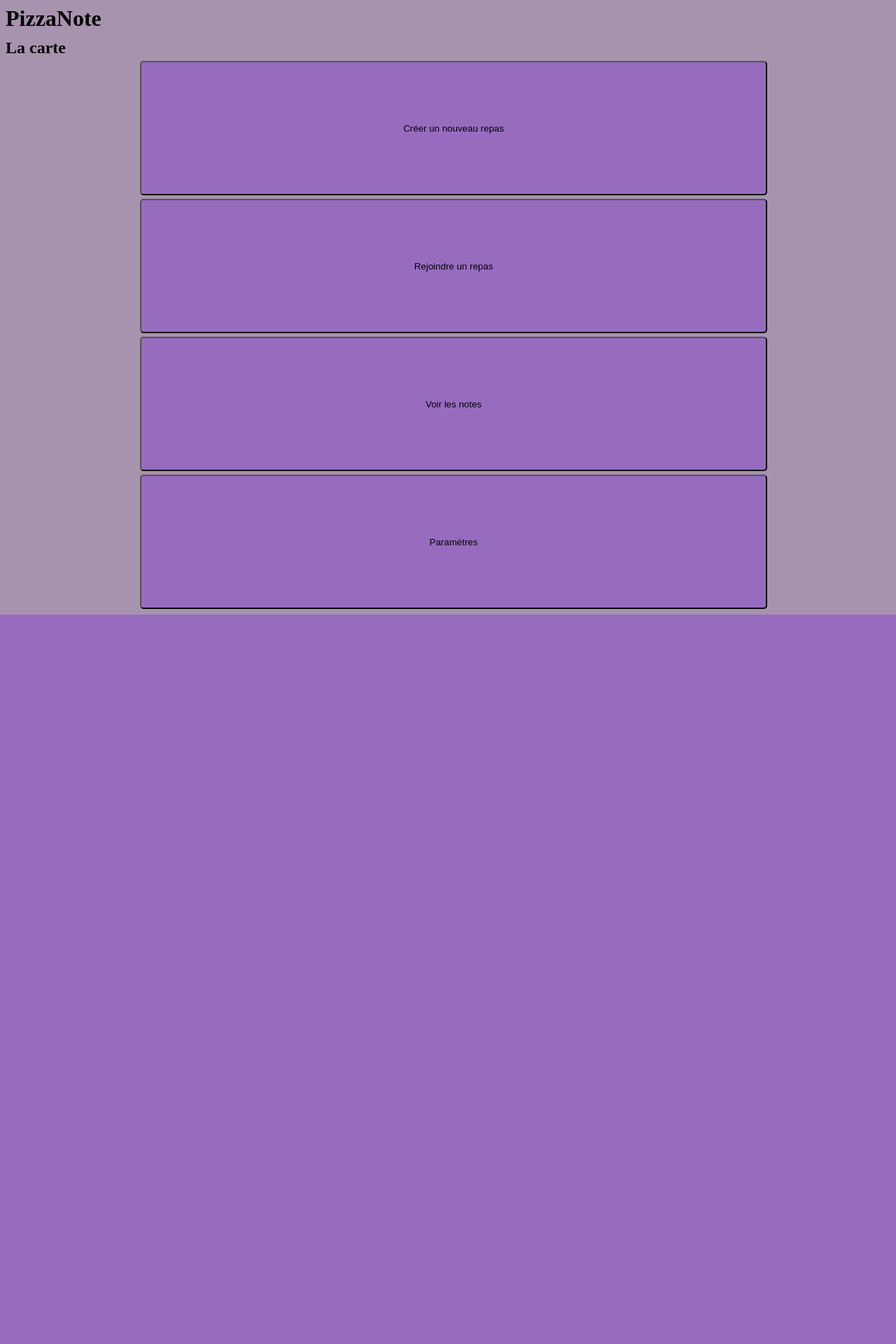
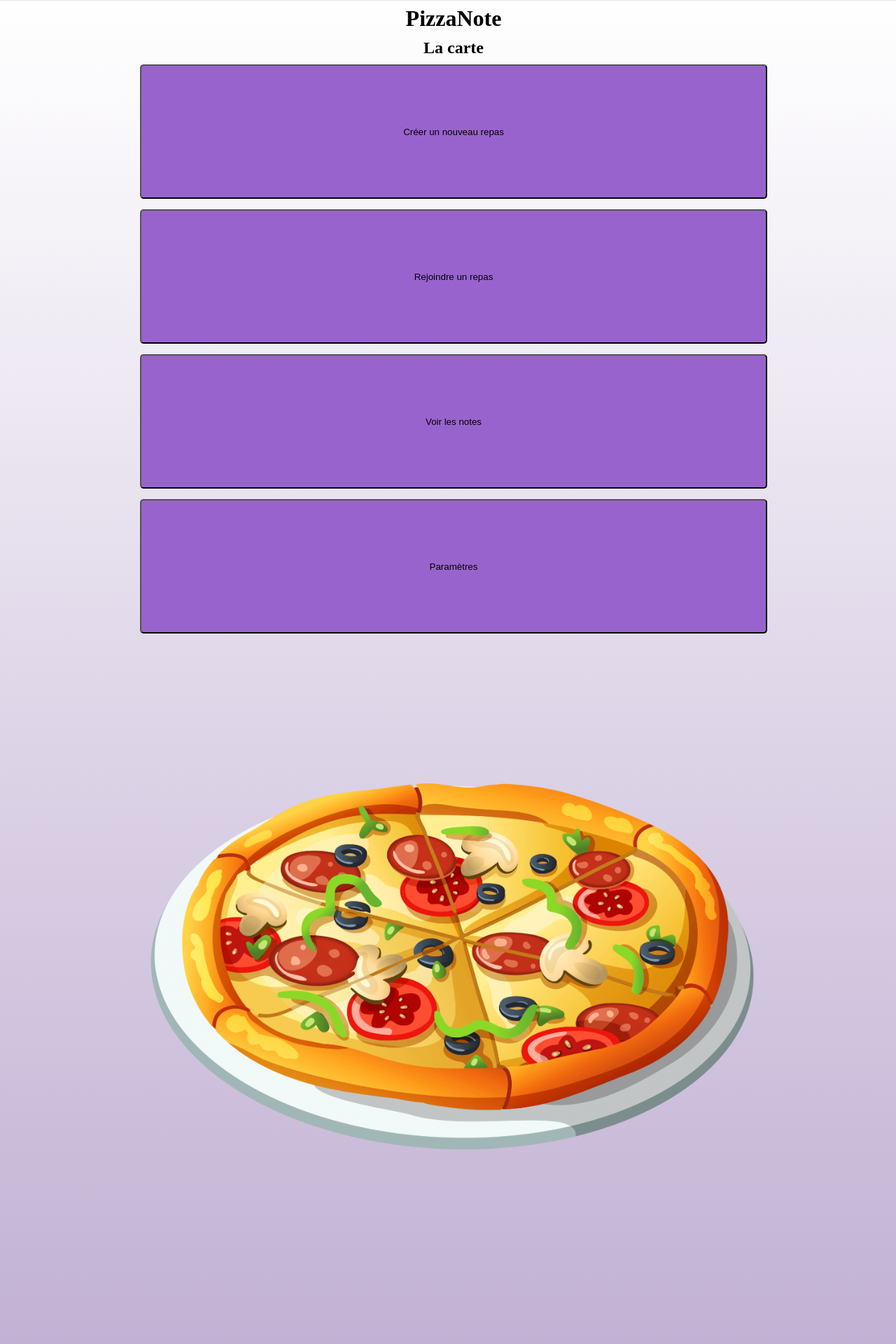
Before and after one commit to juliuselgringo/pizzanote, a PHP site: page / in a window 1280 px wide. Shown: the top 1920 px of the page at 70% size. Before the commit the page ends 878 px from the top, so only its background shows below. Run offline with PHP 8.4, Linux system fonts and the light colour scheme; some libraries are stand-ins or nearby versions.

Commit message:
chore: some css

```diff
--- a/index.php
+++ b/index.php
@@ -7,7 +7,7 @@ $connectionDB->closeFct();
 ?>
 
 <body>
-
+    <main>
         <h1>PizzaNote</h1>
         <h2>La carte</h2>
         <form action="new-meal.php" method="POST">
@@ -30,5 +30,7 @@ $connectionDB->closeFct();
                 Paramètres
             </button>
         </form>
+        <img class="logo" src="image/pizza.png" width=70% height=70%>
+    </main>
 </body>
 </html>
--- a/static/styles.css
+++ b/static/styles.css
@@ -1,5 +1,8 @@
 html{
-    background-color: rgb(168, 147, 175);
+    width: 100vw;
+    height: 700vh;
+    background: #4d1b80;
+    background: linear-gradient(0deg,rgba(77, 27, 128, 1) 0%, rgba(255, 255, 255, 1) 100%);
 }
 
 body{
@@ -9,10 +12,10 @@ body{
 main{
     width: 99w;
     display: flex;
+    justify-content: center;
     flex-direction: column;
     text-align: center;
-    border: 1px solid black;
-    margin-right: 15px;
+    margin-bottom: 100vw;
 }
 
 
@@ -20,6 +23,7 @@ h1, h2, button{
     margin: auto;
     display: block;
     justify-self: center;
+    text-align: center;
 }
 
 h2{
@@ -34,10 +38,10 @@ label{
 button{
     display: block;
     justify-self: center;
-    background-color: rgb(151, 108, 191);
+    background-color: #9963ce;
     width: 70vw;
     height: 15vw;
-    margin-top: 5px;
+    margin-top: 10px;
     margin-bottom: 5px;
     padding: 3px;
     border-radius: 5px;
@@ -47,6 +51,12 @@ input,select{
     display: block;
     justify-self: center;
     margin:5px;
+    border-radius: 5px;
+}
+
+select{
+    height: 10vw;
+    width: 30vw;
 }
 
 .alert-success{
@@ -83,3 +93,7 @@ tr, td, th{
     padding-right: 20px;
     padding-left: 20px;
 }
+
+.logo{
+    margin: 15vw;
+}
```
Also changed, not shown: config-sheet.php (+7 -10 lines), note-sheet.php (+5 -5 lines), image/pizza.png (added). Lines whose indentation alone changed are shown as unchanged.
